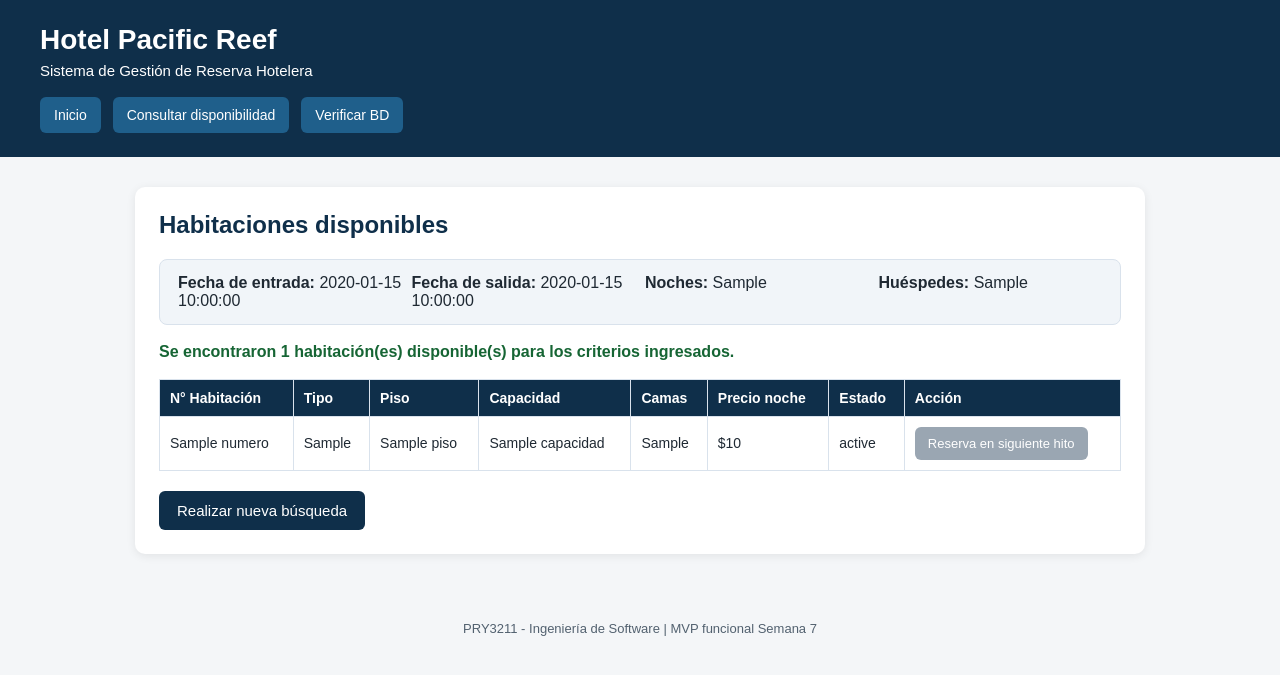
After one commit to Ziondreads1973/PRY3211_Gestion_Reserva_Hotelera_S6, a Flask app: template app/templates/resultados.html in a window 1280 px wide. The commit adds this page. Shown: the top 675 px of the page. Run offline with Flask 3, Linux system fonts and the light colour scheme; the template is opened without the code that fills it: most values are stand-ins (such as "Sample title", 1, 10 or a date in 2020).

Commit message:
Add availability search functionality and results display
- Implemented form handling for availability search with validation.
- Added a new template for displaying available rooms.
- Enhanced styles for error messages and summary display.

```diff
--- a/app/app.py
+++ b/app/app.py
@@ -1,9 +1,64 @@
-from flask import Flask, render_template
-from database import test_db_connection
+from datetime import datetime
+
+from flask import Flask, render_template, request
+
+from database import buscar_habitaciones_disponibles, test_db_connection
 
 
 app = Flask(__name__)
 app.secret_key = "hotel-pacific-reef-dev"
+
+
+@app.template_filter("clp")
+def clp(value):
+    """
+    Formatea valores numéricos como moneda chilena.
+    Ejemplo: 120000 -> $120.000
+    """
+    try:
+        number = int(round(float(value)))
+        return f"${number:,}".replace(",", ".")
+    except (TypeError, ValueError):
+        return "$0"
+
+
+def parse_date(value):
+    """
+    Convierte una fecha HTML yyyy-mm-dd a objeto date.
+    """
+    return datetime.strptime(value, "%Y-%m-%d").date()
+
+
+def validar_datos_busqueda(fecha_check_in_raw, fecha_check_out_raw, cantidad_raw):
+    """
+    Valida los datos ingresados en el formulario de disponibilidad.
+    """
+    if not fecha_check_in_raw or not fecha_check_out_raw or not cantidad_raw:
+        return None, None, None, "Debe completar todos los campos de búsqueda."
+
+    try:
+        fecha_check_in = parse_date(fecha_check_in_raw)
+        fecha_check_out = parse_date(fecha_check_out_raw)
+    except ValueError:
+        return None, None, None, "Las fechas ingresadas no tienen un formato válido."
+
+    try:
+        cantidad_huespedes = int(cantidad_raw)
+    except ValueError:
+        return None, None, None, "La cantidad de huéspedes debe ser un número entero."
+
+    if fecha_check_out <= fecha_check_in:
+        return (
+            None,
+            None,
+            None,
+            "La fecha de salida debe ser posterior a la fecha de entrada.",
+        )
+
+    if cantidad_huespedes <= 0:
+        return None, None, None, "La cantidad de huéspedes debe ser mayor que cero."
+
+    return fecha_check_in, fecha_check_out, cantidad_huespedes, None
 
 
 @app.route("/")
@@ -14,13 +69,58 @@ def index():
     return render_template("index.html")
 
 
-@app.route("/disponibilidad", methods=["GET"])
+@app.route("/disponibilidad", methods=["GET", "POST"])
 def disponibilidad():
     """
-    Vista inicial del formulario de consulta de disponibilidad.
-    En el siguiente hito se agregará el procesamiento POST.
+    Vista y procesamiento de la consulta de disponibilidad.
     """
-    return render_template("disponibilidad.html")
+    if request.method == "POST":
+        fecha_check_in_raw = request.form.get("fecha_check_in", "").strip()
+        fecha_check_out_raw = request.form.get("fecha_check_out", "").strip()
+        cantidad_raw = request.form.get("cantidad_huespedes", "").strip()
+
+        values = {
+            "fecha_check_in": fecha_check_in_raw,
+            "fecha_check_out": fecha_check_out_raw,
+            "cantidad_huespedes": cantidad_raw,
+        }
+
+        (
+            fecha_check_in,
+            fecha_check_out,
+            cantidad_huespedes,
+            error,
+        ) = validar_datos_busqueda(
+            fecha_check_in_raw,
+            fecha_check_out_raw,
+            cantidad_raw,
+        )
+
+        if error:
+            return render_template(
+                "disponibilidad.html",
+                error=error,
+                values=values,
+            )
+
+        habitaciones = buscar_habitaciones_disponibles(
+            fecha_check_in.isoformat(),
+            fecha_check_out.isoformat(),
+            cantidad_huespedes,
+        )
+
+        cantidad_noches = (fecha_check_out - fecha_check_in).days
+
+        return render_template(
+            "resultados.html",
+            habitaciones=habitaciones,
+            fecha_check_in=fecha_check_in.isoformat(),
+            fecha_check_out=fecha_check_out.isoformat(),
+            cantidad_huespedes=cantidad_huespedes,
+            cantidad_noches=cantidad_noches,
+        )
+
+    return render_template("disponibilidad.html", values={})
 
 
 @app.route("/health-db")
--- a/app/static/css/styles.css
+++ b/app/static/css/styles.css
@@ -134,3 +134,84 @@ body {
   font-size: 13px;
   padding: 24px;
 }
+
+.alert {
+    padding: 12px 14px;
+    border-radius: 6px;
+    margin: 16px 0;
+}
+
+.error-box {
+    background: #fee2e2;
+    color: #991b1b;
+    border: 1px solid #fecaca;
+}
+
+.summary {
+    background: #f1f5f9;
+    border: 1px solid #d9e2ec;
+    border-radius: 8px;
+    padding: 14px 18px;
+    margin-bottom: 18px;
+    display: grid;
+    grid-template-columns: repeat(4, minmax(120px, 1fr));
+    gap: 10px;
+}
+
+.summary p {
+    margin: 0;
+}
+
+.table-container {
+    width: 100%;
+    overflow-x: auto;
+    margin-top: 18px;
+}
+
+.table {
+    width: 100%;
+    border-collapse: collapse;
+    background: #ffffff;
+}
+
+.table th,
+.table td {
+    border: 1px solid #d9e2ec;
+    padding: 10px;
+    text-align: left;
+    font-size: 14px;
+}
+
+.table th {
+    background: #0f2f4a;
+    color: #ffffff;
+}
+
+.table tr:nth-child(even) {
+    background: #f8fafc;
+}
+
+.button-disabled {
+    display: inline-block;
+    border: none;
+    background: #9aa6b2;
+    color: #ffffff;
+    padding: 9px 13px;
+    border-radius: 6px;
+    font-size: 13px;
+    cursor: not-allowed;
+}
+
+.empty-state {
+    background: #fff7ed;
+    border: 1px solid #fed7aa;
+    border-radius: 8px;
+    padding: 18px;
+    color: #7c2d12;
+    margin-top: 18px;
+}
+
+.empty-state h3 {
+    margin-top: 0;
+    color: #7c2d12;
+}
--- /dev/null
+++ b/app/templates/resultados.html
@@ -0,0 +1,77 @@
+{% extends "base.html" %}
+
+{% block title %}Resultados de disponibilidad | Hotel Pacific Reef{% endblock %}
+
+{% block content %}
+
+<section class="card">
+    <h2>Habitaciones disponibles</h2>
+
+    <div class="summary">
+        <p><strong>Fecha de entrada:</strong> {{ fecha_check_in }}</p>
+        <p><strong>Fecha de salida:</strong> {{ fecha_check_out }}</p>
+        <p><strong>Noches:</strong> {{ cantidad_noches }}</p>
+        <p><strong>Huéspedes:</strong> {{ cantidad_huespedes }}</p>
+    </div>
+
+    {% if habitaciones %}
+        <p class="success">
+            Se encontraron {{ habitaciones|length }} habitación(es) disponible(s)
+            para los criterios ingresados.
+        </p>
+
+        <div class="table-container">
+            <table class="table">
+                <thead>
+                    <tr>
+                        <th>N° Habitación</th>
+                        <th>Tipo</th>
+                        <th>Piso</th>
+                        <th>Capacidad</th>
+                        <th>Camas</th>
+                        <th>Precio noche</th>
+                        <th>Estado</th>
+                        <th>Acción</th>
+                    </tr>
+                </thead>
+
+                <tbody>
+                    {% for habitacion in habitaciones %}
+                        <tr>
+                            <td>{{ habitacion.numero }}</td>
+                            <td>{{ habitacion.tipo_habitacion }}</td>
+                            <td>{{ habitacion.piso }}</td>
+                            <td>{{ habitacion.capacidad }}</td>
+                            <td>{{ habitacion.cantidad_camas }}</td>
+                            <td>{{ habitacion.precio_noche | clp }}</td>
+                            <td>{{ habitacion.estado_habitacion }}</td>
+                            <td>
+                                <button class="button-disabled" disabled>
+                                    Reserva en siguiente hito
+                                </button>
+                            </td>
+                        </tr>
+                    {% endfor %}
+                </tbody>
+            </table>
+        </div>
+
+    {% else %}
+        <div class="empty-state">
+            <h3>No se encontraron habitaciones disponibles</h3>
+            <p>
+                No existen habitaciones disponibles para el rango de fechas y cantidad
+                de huéspedes ingresados. Intente con otro rango de fechas o menor
+                cantidad de huéspedes.
+            </p>
+        </div>
+    {% endif %}
+
+    <div class="actions">
+        <a class="button" href="{{ url_for('disponibilidad') }}">
+            Realizar nueva búsqueda
+        </a>
+    </div>
+</section>
+
+{% endblock %}
```
Also changed, not shown: app/database.py (+71 -0 lines), app/templates/disponibilidad.html (+31 -12 lines).
